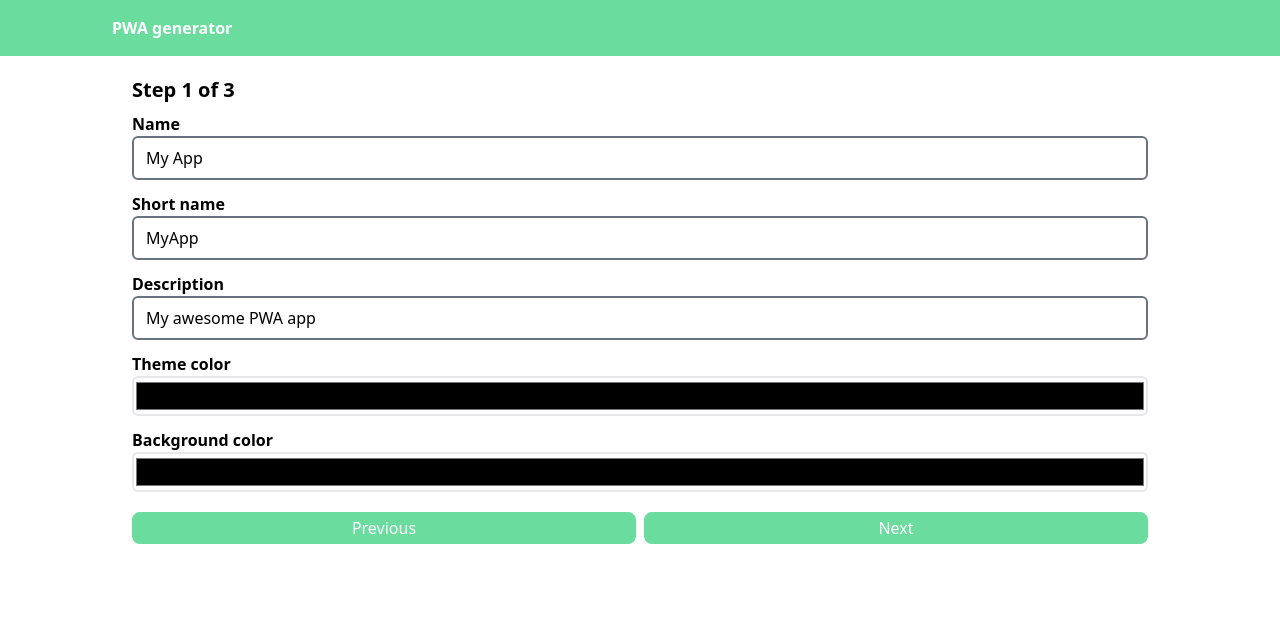
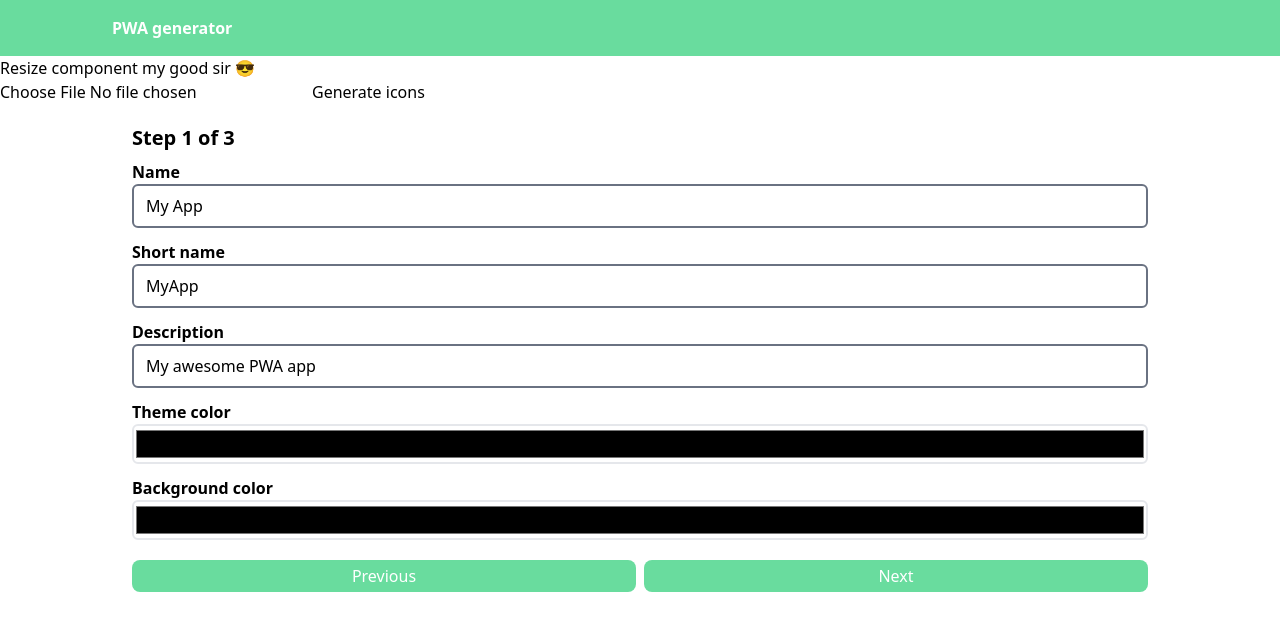
Before and after one commit to opensource254/pwa-generator, a Vue app: page / in a window 1280 px wide. Shown: the top 630 px of the page. Built offline with nearby package versions, Linux system fonts and the light colour scheme.

Commit message:
ft: add component to process the images and generate pwa icons

```diff
--- a/package.json
+++ b/package.json
@@ -6,10 +6,11 @@
     "dev": "vite",
     "build": "vite build",
     "preview": "vite preview",
-	"lint": "eslint ."
+    "lint": "eslint ."
   },
   "dependencies": {
-    "vue": "^3.5.13"
+    "vue": "^3.5.13",
+    "wasm-vips": "^0.0.11"
   },
   "devDependencies": {
     "@eslint/js": "^9.19.0",
--- a/src/App.vue
+++ b/src/App.vue
@@ -2,6 +2,8 @@
   <nav class="bg-primary text-white px-1 sm:px-28 py-4 px-2">
     <h1 class="font-bold">PWA generator</h1>
   </nav>
+
+  <ImageResizer />
 
   <section class="px-2 sm:px-28">
     <StepsComponent>
@@ -160,6 +162,7 @@ import javascript from 'highlight.js/lib/languages/javascript'
 import json from 'highlight.js/lib/languages/json'
 import 'highlight.js/styles/github.css'
 import StepsComponent from './components/StepsComponent.vue'
+import ImageResizer from './components/ImageResizer.vue'
 
 hljs.registerLanguage('javascript', javascript)
 
--- /dev/null
+++ b/src/components/ImageResizer.vue
@@ -0,0 +1,36 @@
+<script setup lang="ts">
+import { ref } from 'vue'
+import vips from 'wasm-vips'
+
+const sizes = [48, 72, 96, 128, 192, 256, 512, 1024]
+const inputFile = ref<File | undefined>()
+
+const processImage = async (file: File) => {
+	console.log(file)
+	const buffer = await file.arrayBuffer()
+	const image = vips.Image.newFromBuffer(new Uint8Array(buffer))
+
+	for (const size of sizes) {
+		const resized = image.resize(size / image.width)
+		image.preprocess({ resize: { width: size, height: size } })
+
+		const pngBuffer = resized.writeToBuffer('.png')
+
+		// Convert output to Blob
+		const blob = new Blob([pngBuffer], { type: 'image/png' })
+		const url = URL.createObjectURL(blob)
+	}
+}
+</script>
+
+<template>
+	<div>
+		Resize component my good sir 😎
+
+		<form @submit.prevent="processImage">
+			<input @change="(event) => processImage(event.target.value)" type="file" />
+
+			<button>Generate icons</button>
+		</form>
+	</div>
+</template>
```
Also changed, not shown: 1 other file (tests, documents, lock files or other folders).
